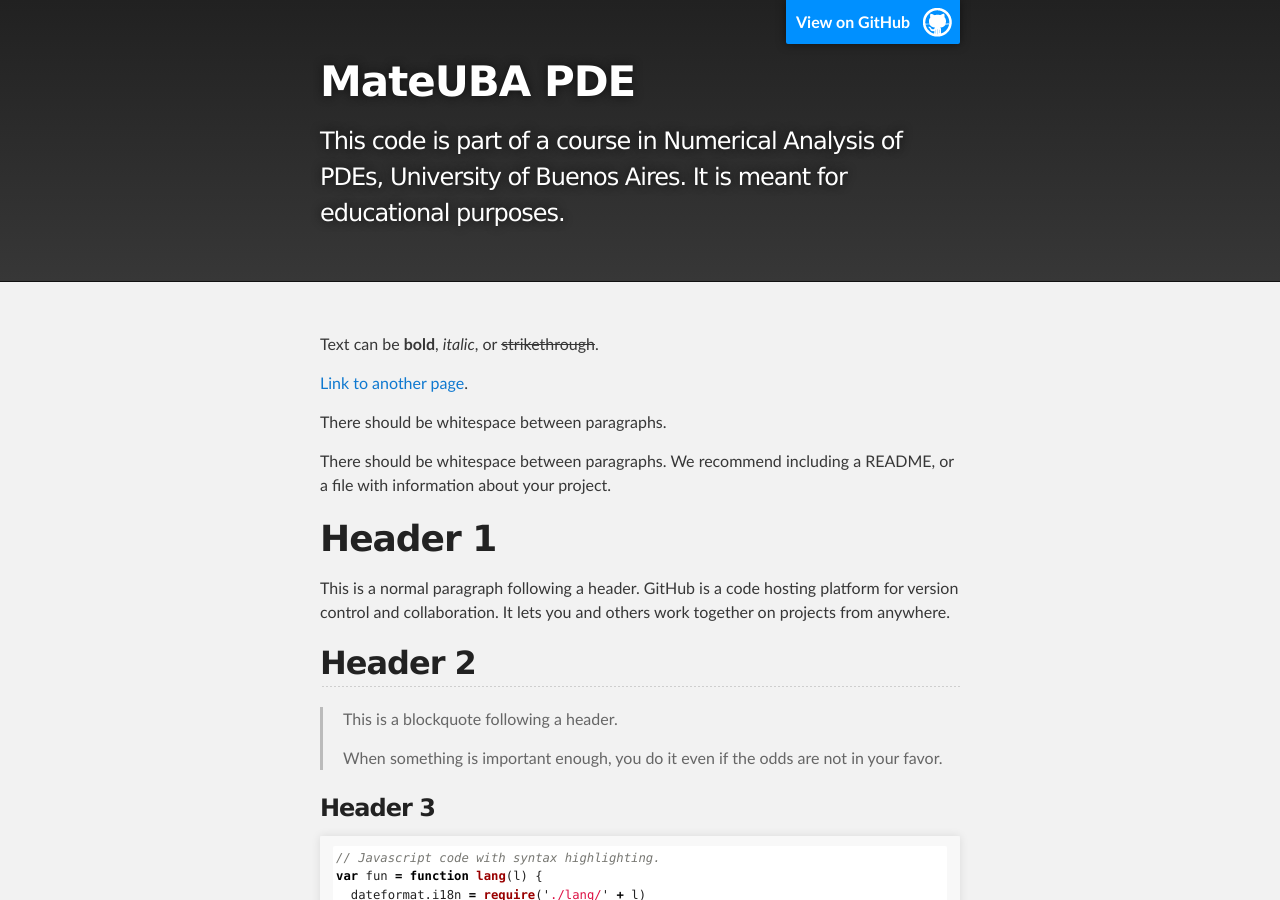
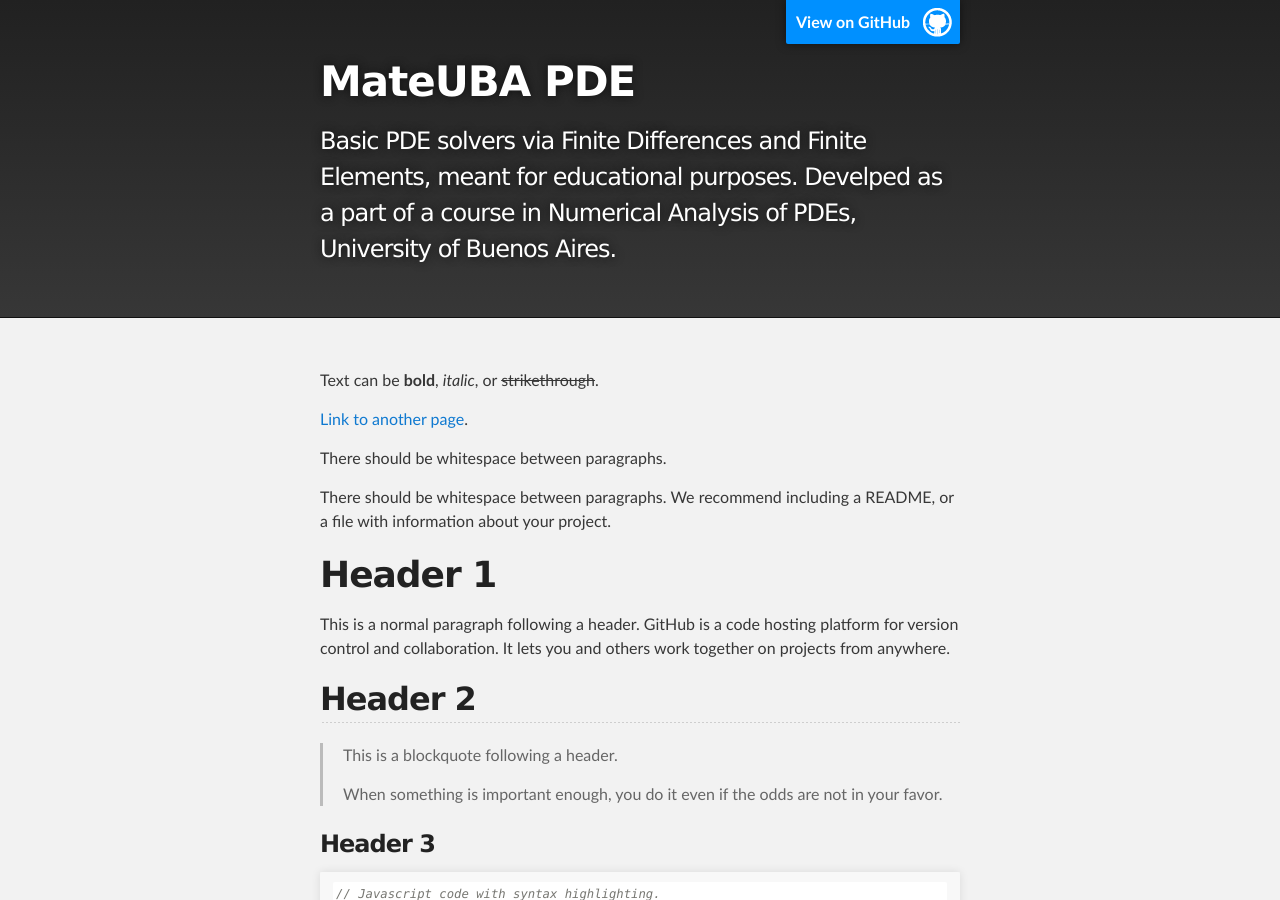
Before and after one commit to mascondosa/MateUBA_PDE, a Jekyll site: the page built from docs/index.md, in a window 1280 px wide and 900 px high. Built offline with Jekyll 4.4.1, drawn with Linux system fonts in a browser that asks for light colours.

Commit message:
basic info

```diff
--- a/docs/_config.yml
+++ b/docs/_config.yml
@@ -3,8 +3,9 @@ author:
   name: Martín Maas
   email: martin.d.maas@gmail.com
 description: > # this means to ignore newlines until "show_excerpts:"
-  This code is part of a course in Numerical Analysis of PDEs,
-  University of Buenos Aires. It is meant for educational purposes.
+  Basic PDE solvers via Finite Differences and Finite Elements,
+  meant for educational purposes. Develped as a part of a course in
+  Numerical Analysis of PDEs, University of Buenos Aires.
 
 show_excerpts: false # set to true to show excerpts on the homepage
 
```
